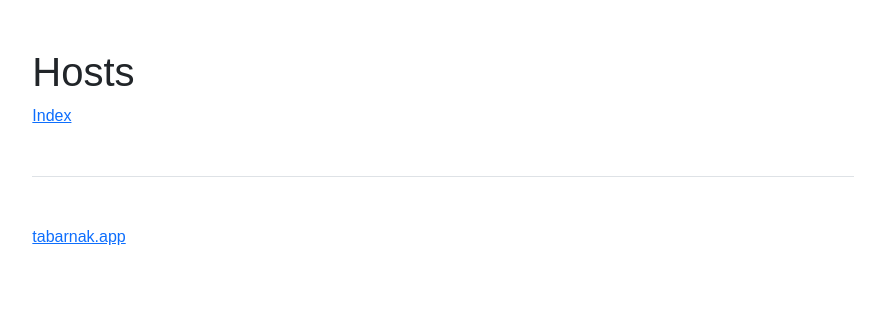
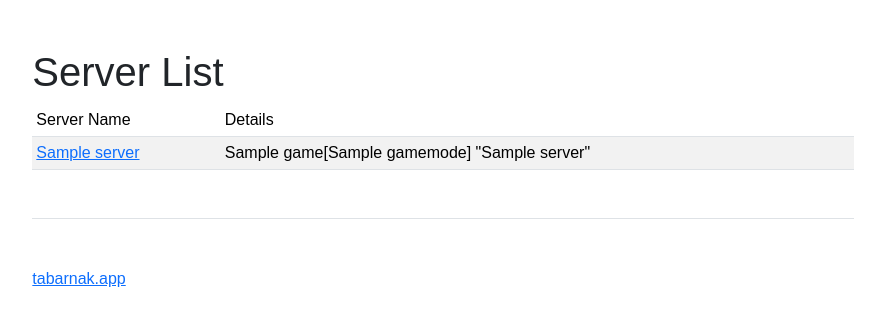
Before and after one commit to Pslude/tabarnak, a Django app: page /host/ in a window 1280 px wide. Shown: the part 101-427 px from the top of the page, without its empty margins (197-1082 px from the left). Run offline with Django 5.2, Linux system fonts and the light colour scheme; tables that the repository leaves empty hold one stand-in row (values such as "Sample post").

Commit message:
Fix index views

```diff
--- a/host/templates/host/index.html
+++ b/host/templates/host/index.html
@@ -1,9 +1,40 @@
 {% extends 'base.html' %}
 {% load cache i18n %}
 
-{% block title %}{% translate "Hosts" %}{% endblock %}
+{% block title %}{% translate "Server List" %}{% endblock %}
 
 {% block content %}
-  <h1>{% translate "Hosts" %}</h1>
-  <p><a href="{% url 'host:index' %}">Index</a></p>
+  <h1>{% translate "Server List" %}</h1>
+
+  {% if object_list.count %}
+    <table class="table table-sm table-striped table-hover">
+      <thead>
+      <tr>
+        <td>
+          {% translate "Server Name" %}
+        </td>
+        <td>
+          {% translate "Details" %}
+        </td>
+      </tr>
+      </thead>
+      <tbody>
+      {% for server in object_list %}
+        <tr>
+          <td>
+            <a href="{% url 'host:server-profile' server.pk %}">
+              {{ server.name }}
+            </a>
+          </td>
+          <td>
+              {{ server }}
+          </td>
+        </tr>
+      {% endfor %}
+      </tbody>
+    </table>
+  {% else %}
+      <p>No active servers.</p>
+  {% endif %}
+
 {% endblock %}
--- a/host/urls.py
+++ b/host/urls.py
@@ -6,8 +6,8 @@ from . import views
 app_name = 'host'
 
 router = routers.DefaultRouter()
-# router.register(r'users', views.UserViewSet)
-# router.register(r'groups', views.GroupViewSet)
+router.register(r'users', views.UserViewSet)
+router.register(r'groups', views.GroupViewSet)
 router.register(r'servers', views.ServerViewSet)
 router.register(r'regions', views.RegionViewSet)
 router.register(r'studios', views.StudioViewSet)
@@ -15,8 +15,7 @@ router.register(r'games', views.GameViewSet)
 
 urlpatterns = [
     path('', views.IndexView.as_view(), name='index'),
-    path('<int:pk>/', views.HostDetailView.as_view(), name='host-detail'),
-    path('server/<int:pk>/', views.HostDetailView.as_view(), name='server-detail'),
+    path('server/<int:pk>/', views.ServerProfileView.as_view(), name='server-profile'),
 
     # REST framework API
     path('api/', include(router.urls)),
--- a/host/views.py
+++ b/host/views.py
@@ -1,5 +1,5 @@
 from django.contrib.auth.models import User, Group
-from django.views.generic import TemplateView
+from django.views.generic import TemplateView, ListView, DetailView
 from rest_framework import viewsets, permissions
 
 from .models import Server, Region, Game, Studio
@@ -7,36 +7,35 @@ from .serializers import UserSerializer, GroupSerializer, ServerSerializer, Regi
     GameSerializer
 
 
-class IndexView(TemplateView):
+class IndexView(ListView):
     template_name = 'host/index.html'
+    model = Server
+    queryset = Server.objects.filter(status='a')
+    paginate_by = 1
+
+    def get_context_data(self, **kwargs):
+        context = super().get_context_data(**kwargs)
+        return context
 
 
-class HostDetailView(TemplateView):
-    template_name = 'host/host_detail.html'
+class ServerProfileView(DetailView):
+    template_name = 'host/server_profile.html'
+    model = Server
 
 
 class UserViewSet(viewsets.ModelViewSet):
-    """
-    API endpoint that allows users to be viewed or edited.
-    """
     queryset = User.objects.all().order_by('-date_joined')
     serializer_class = UserSerializer
     permission_classes = [permissions.IsAuthenticated]
 
 
 class GroupViewSet(viewsets.ModelViewSet):
-    """
-    API endpoint that allows groups to be viewed or edited.
-    """
     queryset = Group.objects.all().order_by('name')
     serializer_class = GroupSerializer
     permission_classes = [permissions.IsAuthenticated]
 
 
 class ServerViewSet(viewsets.ModelViewSet):
-    """
-    API endpoint that allows servers to be viewed or edited.
-    """
     queryset = Server.objects.all().order_by('pk')
     serializer_class = ServerSerializer
     filterset_fields = [
@@ -48,24 +47,15 @@ class ServerViewSet(viewsets.ModelViewSet):
 
 
 class RegionViewSet(viewsets.ModelViewSet):
-    """
-    API endpoint that allows regions to be viewed.
-    """
     queryset = Region.objects.all().order_by('pk')
     serializer_class = RegionSerializer
 
 
 class StudioViewSet(viewsets.ModelViewSet):
-    """
-    API endpoint that allows regions to be viewed.
-    """
     queryset = Studio.objects.all().order_by('pk')
     serializer_class = StudioSerializer
 
 
 class GameViewSet(viewsets.ModelViewSet):
-    """
-    API endpoint that allows regions to be viewed.
-    """
     queryset = Game.objects.all().order_by('pk')
     serializer_class = GameSerializer
```
Also changed, not shown: host/templates/host/host_detail.html (deleted, +0 -9 lines), host/templates/host/server_profile.html (added, +21 -0 lines).
